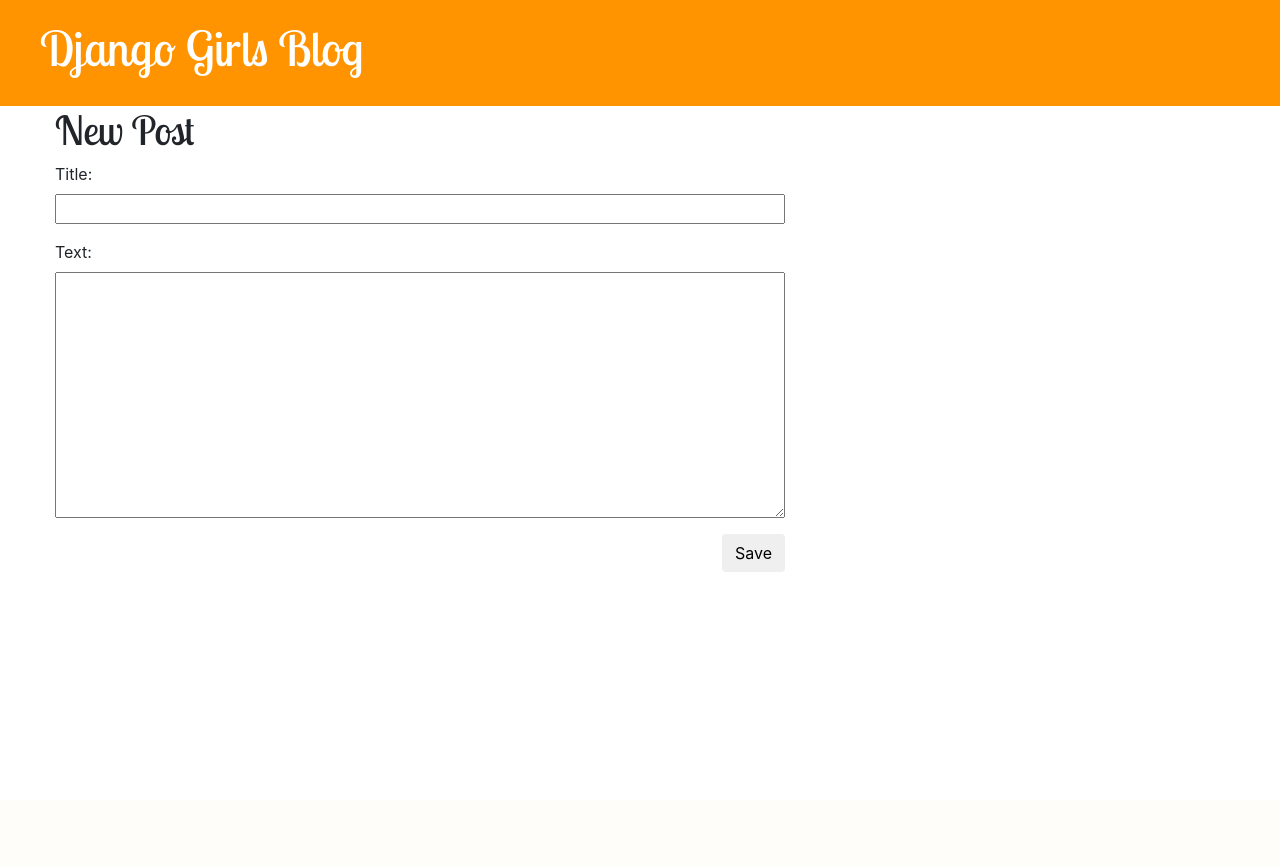
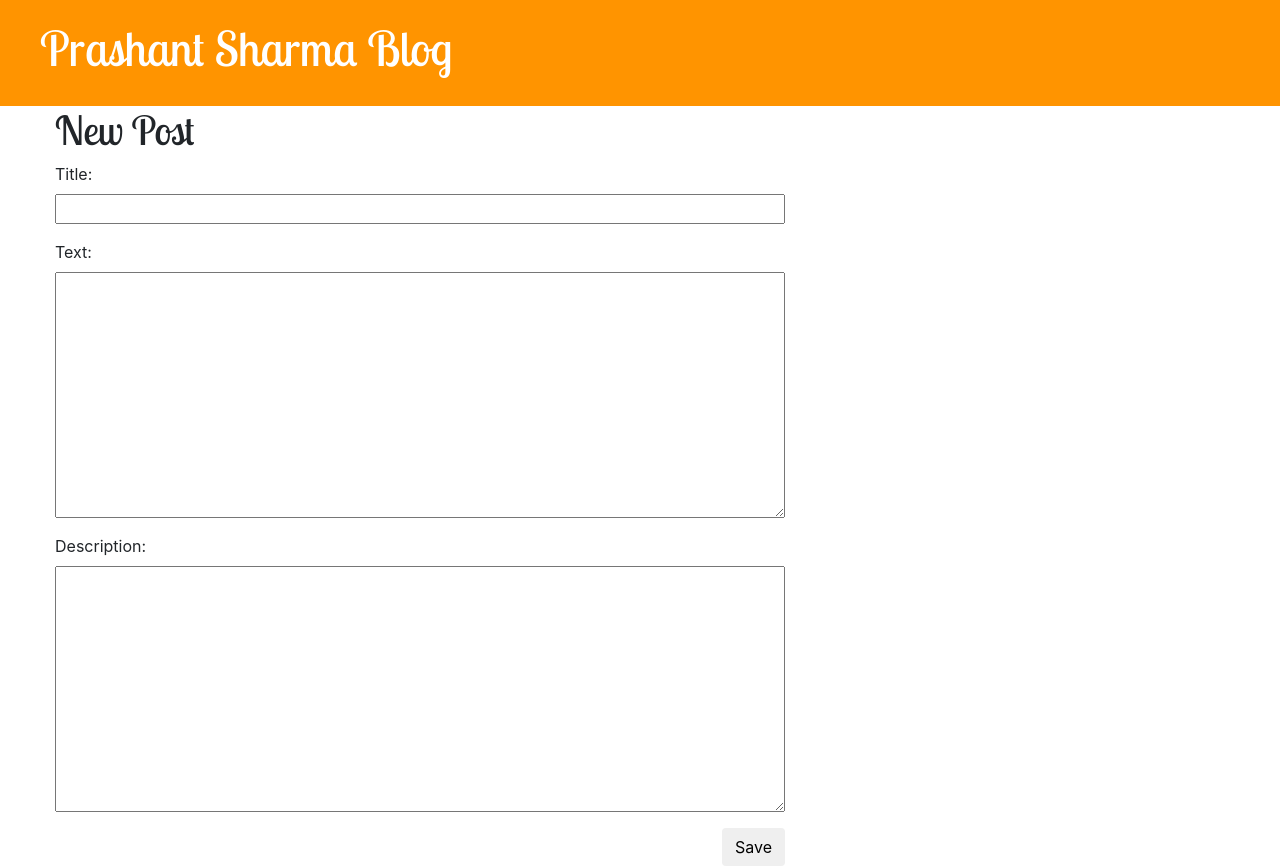
Before and after one commit to gutsytechster/my-first-blog, a Django app: page /post/new/ in a window 1280 px wide. Before the commit the page ends 572 px from the top, so only its background shows below. Run offline with Django 3.2, Linux system fonts and the light colour scheme; some libraries are stand-ins or nearby versions.

Commit message:
feat: Add a description column in models

```diff
--- a/blog/forms.py
+++ b/blog/forms.py
@@ -5,4 +5,4 @@
 
 	class Meta:
 		model = Post
-		fields = ('title', 'text',)
+		fields = ('title', 'text', 'description',)
--- a/blog/models.py
+++ b/blog/models.py
@@ -4,6 +4,7 @@
 class Post(models.Model):
 	author = models.ForeignKey('auth.User', on_delete=models.CASCADE)
 	title = models.CharField(max_length=200)
+	description = models.TextField(default="")
 	text = models.TextField(default="")
 	created_date = models.DateTimeField(default=timezone.now)
 	published_date = models.DateTimeField(blank=True, null=True)
--- a/blog/templates/blog/base.html
+++ b/blog/templates/blog/base.html
@@ -13,7 +13,7 @@
             {% if user.is_authenticated %}
                 <a href="{% url 'post_new' %}" class="top-menu"><span class="fa fa-plus"></span></a>
             {% endif %}
-            <h1><a href="/">Django Girls Blog</a></h1>
+            <h1><a href="/">Prashant Sharma Blog</a></h1>
         </div>
         <div class="content container">
             <div class="row">
--- a/blog/templates/blog/post_list.html
+++ b/blog/templates/blog/post_list.html
@@ -8,7 +8,7 @@
                 <p>published: {{ post.published_date }}</p>
             </div>
             <h1><a href="{% url 'post_detail' post.pk %}">{{ post.title }}</a></h1>
-            <p>{{ post.text|linebreaksbr }}</p>
+            <p>{{ post.description|linebreaksbr }}</p>
         </div>
     {% endfor %}
 {% endblock %}
```
Also changed, not shown: blog/migrations/0003_post_description.py (added), blog/migrations/0004_auto_20180711_1723.py (added).
